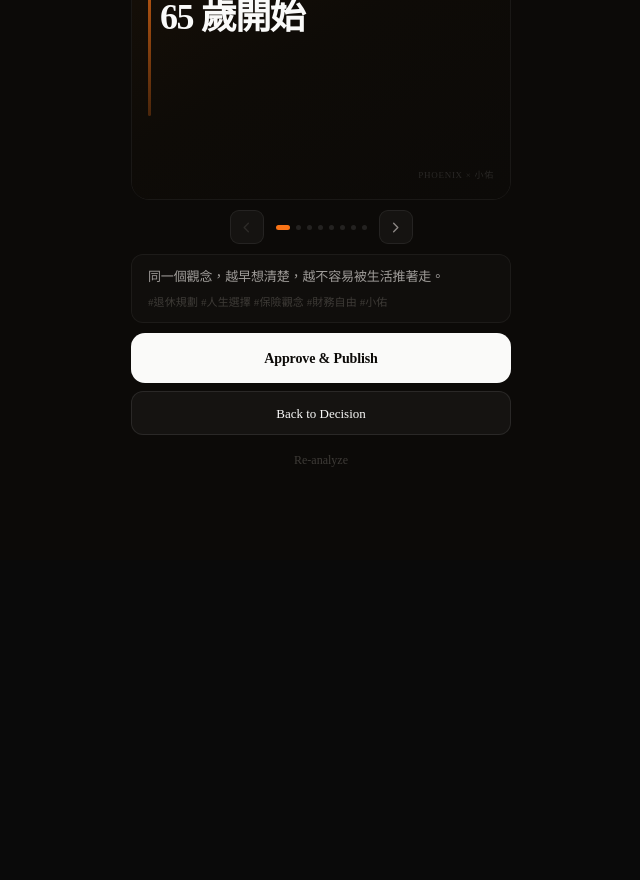
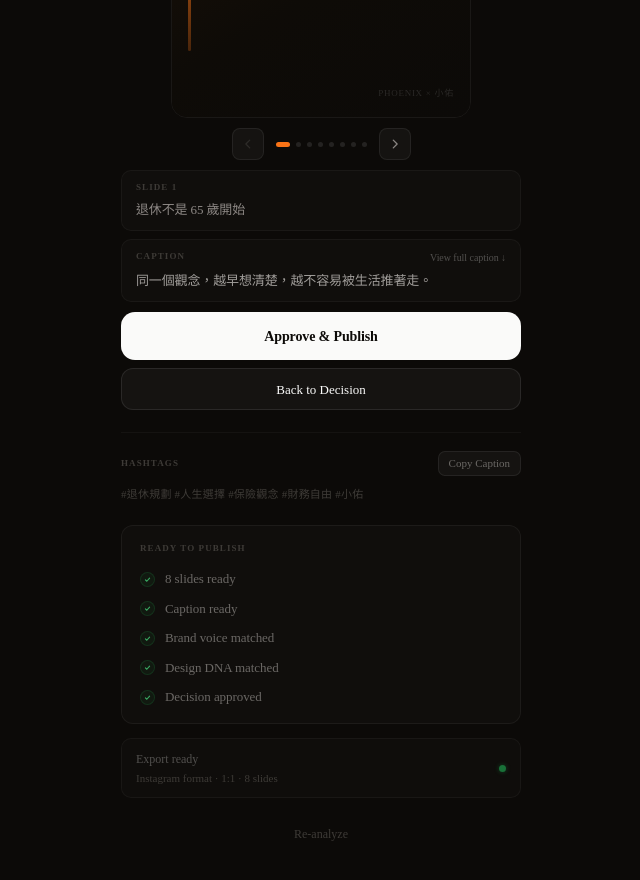
Before and after one commit to yusenghsu/phoenix, a Next.js app: page /carousel in a window 1280 px wide. Shown: the part 240-1120 px from the top of the page, without its empty margins (319-959 px from the left). Before the commit the page ends 800 px from the top, so only its background shows below. Built offline with nearby package versions, Linux system fonts and the light colour scheme.

Commit message:
Issue #006 Carousel export ready
Enhance carousel preview with slide copy, caption controls, checklist, and export-ready status.

```diff
--- a/src/app/carousel/page.tsx
+++ b/src/app/carousel/page.tsx
@@ -4,7 +4,7 @@ import { useState, useEffect } from "react";
 import { useRouter } from "next/navigation";
 import { PhoenixHeader } from "@/components/PhoenixHeader";
 
-// ─── Slide data ────────────────────────────────────────────────────────────────
+// ─── Data ─────────────────────────────────────────────────────────────────────
 
 interface Slide {
   id: number;
@@ -12,6 +12,7 @@ interface Slide {
   variant: "cover" | "two-thought" | "statement" | "dramatic" | "minimal" | "quote" | "closing";
   lines: string[];
   highlight?: string;
+  copy: string;
 }
 
 const SLIDES: Slide[] = [
@@ -20,12 +21,14 @@ const SLIDES: Slide[] = [
     bg: "linear-gradient(150deg, #1C1208 0%, #0E0B07 55%, #0C0A08 100%)",
     variant: "cover",
     lines: ["退休不是", "65 歲開始"],
+    copy: "退休不是 65 歲開始",
   },
   {
     id: 2,
     bg: "linear-gradient(150deg, #0A0B10 0%, #0C0A08 100%)",
     variant: "two-thought",
     lines: ["很多人以為退休是年紀問題。", "其實退休是選擇問題。"],
+    copy: "很多人以為退休是年紀問題。\n其實退休是選擇問題。",
   },
   {
     id: 3,
@@ -33,30 +36,35 @@ const SLIDES: Slide[] = [
     variant: "statement",
     lines: ["你今天怎麼花錢，", "其實已經在決定", "20 年後的自由。"],
     highlight: "20 年後的自由。",
+    copy: "你今天怎麼花錢，\n其實已經在決定 20 年後的自由。",
   },
   {
     id: 4,
     bg: "linear-gradient(180deg, #150A0A 0%, #0C0A08 100%)",
     variant: "dramatic",
     lines: ["真正可怕的不是沒退休金。", "是你一直以為還很早。"],
+    copy: "真正可怕的不是沒退休金。\n是你一直以為還很早。",
   },
   {
     id: 5,
     bg: "linear-gradient(145deg, #090C12 0%, #0C0A08 100%)",
     variant: "minimal",
     lines: ["保險不是答案。", "規劃才是。"],
+    copy: "保險不是答案。\n規劃才是。",
   },
   {
     id: 6,
     bg: "linear-gradient(135deg, #0C0A08 0%, #0B0C12 100%)",
     variant: "quote",
     lines: ["如果你不知道自己想過什麼生活，", "再多工具都只是工具。"],
+    copy: "如果你不知道自己想過什麼生活，\n再多工具都只是工具。",
   },
   {
     id: 7,
     bg: "linear-gradient(150deg, #140D0A 0%, #0C0A08 100%)",
     variant: "two-thought",
     lines: ["退休不是離開工作。", "是擁有選擇。"],
+    copy: "退休不是離開工作。\n是擁有選擇。",
   },
   {
     id: 8,
@@ -64,7 +72,26 @@ const SLIDES: Slide[] = [
     variant: "closing",
     lines: ["你不是在準備退休。", "你是在準備", "未來的自由。"],
     highlight: "未來的自由。",
+    copy: "你不是在準備退休。\n你是在準備未來的自由。",
   },
+];
+
+const CAPTION_BRIEF = "同一個觀念，越早想清楚，越不容易被生活推著走。";
+
+const CAPTION_FULL = `同一個觀念，越早想清楚，越不容易被生活推著走。
+
+很多人都以為退休是 65 歲以後才要想的事。但其實，你現在做的每一個選擇，都在決定未來的自由。
+
+如果你覺得退休還很遠，這篇貼文就是為你寫的。`;
+
+const HASHTAGS = ["#退休規劃", "#人生選擇", "#保險觀念", "#財務自由", "#小佑"];
+
+const CHECKLIST = [
+  "8 slides ready",
+  "Caption ready",
+  "Brand voice matched",
+  "Design DNA matched",
+  "Decision approved",
 ];
 
 // ─── Slide renderer ───────────────────────────────────────────────────────────
@@ -73,13 +100,7 @@ function SlideContent({ slide, total }: { slide: Slide; total: number }) {
   const pageLabel = (
     <div className="flex items-center justify-between" style={{ padding: "14px 16px 0" }}>
       <div className="flex items-center gap-1.5">
-        <div
-          style={{
-            width: 13, height: 13, borderRadius: 3,
-            background: "linear-gradient(145deg, #F97316, #FB923C)",
-            display: "flex", alignItems: "center", justifyContent: "center",
-          }}
-        >
+        <div style={{ width: 13, height: 13, borderRadius: 3, background: "linear-gradient(145deg, #F97316, #FB923C)", display: "flex", alignItems: "center", justifyContent: "center" }}>
           <svg width="6" height="6" viewBox="0 0 10 10" fill="none">
             <path d="M5 0.5L6.2 3.6H9.5L6.9 5.5L7.9 8.6L5 6.7L2.1 8.6L3.1 5.5L0.5 3.6H3.8L5 0.5Z" fill="white" />
           </svg>
@@ -99,9 +120,7 @@ function SlideContent({ slide, total }: { slide: Slide; total: number }) {
         <div style={{ position: "absolute", left: 16, top: "22%", bottom: "22%", width: 2.5, background: "linear-gradient(180deg, #F97316, rgba(249,115,22,0.25))", borderRadius: 2 }} />
         <div style={{ flex: 1, display: "flex", flexDirection: "column", justifyContent: "center", padding: "0 16px 0 28px" }}>
           {slide.lines.map((line, i) => (
-            <span key={i} style={{ display: "block", color: i === 0 ? "rgba(255,255,255,0.5)" : "#FAFAF9", fontSize: i === 0 ? 24 : 36, fontWeight: i === 0 ? 500 : 760, letterSpacing: "-0.04em", lineHeight: 1.1 }}>
-              {line}
-            </span>
+            <span key={i} style={{ display: "block", color: i === 0 ? "rgba(255,255,255,0.5)" : "#FAFAF9", fontSize: i === 0 ? 24 : 36, fontWeight: i === 0 ? 500 : 760, letterSpacing: "-0.04em", lineHeight: 1.1 }}>{line}</span>
           ))}
         </div>
         <div style={{ padding: "0 16px 14px", textAlign: "right" }}>
@@ -177,7 +196,6 @@ function SlideContent({ slide, total }: { slide: Slide; total: number }) {
     );
   }
 
-  // closing
   return (
     <div style={{ width: "100%", height: "100%", display: "flex", flexDirection: "column", background: slide.bg }}>
       {pageLabel}
@@ -200,23 +218,31 @@ export default function CarouselPage() {
   const router = useRouter();
   const [current, setCurrent] = useState(0);
   const [ready, setReady] = useState(false);
-  const [toast, setToast] = useState(false);
+  const [toast, setToast] = useState<string | null>(null);
+  const [captionExpanded, setCaptionExpanded] = useState(false);
   const total = SLIDES.length;
 
   useEffect(() => { setReady(true); }, []);
 
   useEffect(() => {
     function onKey(e: KeyboardEvent) {
-      if (e.key === "ArrowRight" && current < total - 1) setCurrent((i) => i + 1);
-      if (e.key === "ArrowLeft" && current > 0) setCurrent((i) => i - 1);
+      if (e.key === "ArrowRight") setCurrent((i) => Math.min(i + 1, total - 1));
+      if (e.key === "ArrowLeft") setCurrent((i) => Math.max(i - 1, 0));
     }
     window.addEventListener("keydown", onKey);
     return () => window.removeEventListener("keydown", onKey);
-  }, [current, total]);
+  }, [total]);
 
-  function handleReanalyze() {
-    setToast(true);
-    setTimeout(() => setToast(false), 3000);
+  function showToast(msg: string) {
+    setToast(msg);
+    setTimeout(() => setToast(null), 3000);
+  }
+
+  function handleCopyCaption() {
+    if (typeof navigator !== "undefined" && navigator.clipboard) {
+      navigator.clipboard.writeText(CAPTION_FULL).catch(() => {});
+    }
+    showToast("Caption copied.");
   }
 
   return (
@@ -239,24 +265,19 @@ export default function CarouselPage() {
         }}
       >
         <div style={{ background: "rgba(14,10,6,0.97)", border: "1px solid rgba(255,255,255,0.08)", borderRadius: 20, padding: "8px 16px", backdropFilter: "blur(20px)" }}>
-          <span style={{ color: "#8C8784", fontSize: 13 }}>Phoenix will re-analyze tonight.</span>
+          <span style={{ color: "#8C8784", fontSize: 13 }}>{toast}</span>
         </div>
       </div>
 
       {/* ── Nav ── */}
       <PhoenixHeader
         right={
-          <div
-            style={{
+          <div style={{
             background: "rgba(249,115,22,0.08)",
             border: "1px solid rgba(249,115,22,0.12)",
-              borderRadius: 7,
-              padding: "3px 9px",
-              color: "#F97316",
-              fontSize: 11,
-              fontWeight: 600,
-            }}
-          >
+            borderRadius: 7, padding: "3px 9px",
+            color: "#F97316", fontSize: 11, fontWeight: 600,
+          }}>
             {current + 1} / {total}
           </div>
         }
@@ -265,45 +286,44 @@ export default function CarouselPage() {
       {/* ── Main ── */}
       <main
         className="relative z-10 flex flex-1 flex-col items-center px-4"
-        style={{ paddingTop: 16, paddingBottom: 20 }}
+        style={{ paddingTop: 14, paddingBottom: 48 }}
       >
-        <div className="w-full flex flex-col" style={{ maxWidth: 380 }}>
+        <div className="w-full flex flex-col" style={{ maxWidth: 400 }}>
 
-          {/* Slide card — 1:1 */}
+          {/* ── Slide card ── */}
           {ready && (
-            <div
-              style={{
-                width: "100%",
+            <div style={{
+              width: "min(calc(100vw - 32px), 300px)",
               aspectRatio: "1 / 1",
-                borderRadius: 18,
+              borderRadius: 16,
               overflow: "hidden",
               border: "1px solid rgba(255,255,255,0.06)",
               marginBottom: 10,
               position: "relative",
               flexShrink: 0,
-              }}
-            >
+              alignSelf: "center",
+            }}>
               <div key={current} className="animate-slide-in" style={{ position: "absolute", inset: 0 }}>
                 <SlideContent slide={SLIDES[current]} total={total} />
               </div>
             </div>
           )}
 
-          {/* Navigation */}
+          {/* ── Navigation ── */}
           {ready && (
             <div className="flex items-center justify-center gap-3" style={{ marginBottom: 10 }}>
               <button
                 onClick={() => setCurrent((i) => Math.max(i - 1, 0))}
                 disabled={current === 0}
                 style={{
-                  width: 34, height: 34, borderRadius: 9,
+                  width: 32, height: 32, borderRadius: 8,
                   background: "rgba(255,255,255,0.04)",
                   border: "1px solid rgba(255,255,255,0.07)",
                   color: current === 0 ? "#2E2C29" : "#8C8784",
                   display: "flex", alignItems: "center", justifyContent: "center", flexShrink: 0,
                 }}
               >
-                <svg width="13" height="13" viewBox="0 0 14 14" fill="none">
+                <svg width="12" height="12" viewBox="0 0 14 14" fill="none">
                   <path d="M9 2.5L4.5 7L9 11.5" stroke="currentColor" strokeWidth="1.5" strokeLinecap="round" strokeLinejoin="round" />
                 </svg>
               </button>
@@ -327,47 +347,77 @@ export default function CarouselPage() {
                 onClick={() => setCurrent((i) => Math.min(i + 1, total - 1))}
                 disabled={current === total - 1}
                 style={{
-                  width: 34, height: 34, borderRadius: 9,
+                  width: 32, height: 32, borderRadius: 8,
                   background: "rgba(255,255,255,0.04)",
                   border: "1px solid rgba(255,255,255,0.07)",
                   color: current === total - 1 ? "#2E2C29" : "#8C8784",
                   display: "flex", alignItems: "center", justifyContent: "center", flexShrink: 0,
                 }}
               >
-                <svg width="13" height="13" viewBox="0 0 14 14" fill="none">
+                <svg width="12" height="12" viewBox="0 0 14 14" fill="none">
                   <path d="M5 2.5L9.5 7L5 11.5" stroke="currentColor" strokeWidth="1.5" strokeLinecap="round" strokeLinejoin="round" />
                 </svg>
               </button>
             </div>
           )}
 
-          {/* Caption — compact */}
+          {/* ── Current slide copy ── */}
           {ready && (
-            <div
-              style={{
-                padding: "12px 16px",
-                borderRadius: 12,
+            <div style={{
+              padding: "10px 14px",
+              borderRadius: 10,
               background: "rgba(255,255,255,0.02)",
-                border: "1px solid rgba(255,255,255,0.05)",
-                marginBottom: 10,
-              }}
-            >
-              <p style={{ color: "#A09D9A", fontSize: 13, lineHeight: 1.6, letterSpacing: "-0.01em", marginBottom: 6 }}>
-                同一個觀念，越早想清楚，越不容易被生活推著走。
+              border: "1px solid rgba(255,255,255,0.04)",
+              marginBottom: 8,
+            }}>
+              <p style={{ color: "#3E3B37", fontSize: 9, fontWeight: 600, letterSpacing: "0.12em", textTransform: "uppercase", marginBottom: 5 }}>
+                Slide {current + 1}
               </p>
-              <p style={{ color: "#3E3B37", fontSize: 11, letterSpacing: "0.01em" }}>
-                #退休規劃 #人生選擇 #保險觀念 #財務自由 #小佑
+              <p style={{ color: "#8C8784", fontSize: 13, lineHeight: 1.55, letterSpacing: "-0.01em", whiteSpace: "pre-line" }}>
+                {SLIDES[current].copy}
               </p>
             </div>
           )}
 
-          {/* Actions */}
+          {/* ── Caption ── */}
+          {ready && (
+            <div style={{
+              padding: "10px 14px",
+              borderRadius: 10,
+              background: "rgba(255,255,255,0.02)",
+              border: "1px solid rgba(255,255,255,0.04)",
+              marginBottom: 10,
+            }}>
+              <div className="flex items-center justify-between" style={{ marginBottom: 6 }}>
+                <p style={{ color: "#3E3B37", fontSize: 9, fontWeight: 600, letterSpacing: "0.12em", textTransform: "uppercase" }}>
+                  Caption
+                </p>
+                <button
+                  onClick={() => setCaptionExpanded((v) => !v)}
+                  style={{ background: "none", border: "none", padding: 0, color: "#52504E", fontSize: 10, letterSpacing: "-0.005em", cursor: "pointer" }}
+                >
+                  {captionExpanded ? "Collapse ↑" : "View full caption ↓"}
+                </button>
+              </div>
+              {captionExpanded ? (
+                <p style={{ color: "#A09D9A", fontSize: 13, lineHeight: 1.7, letterSpacing: "-0.01em", whiteSpace: "pre-line" }}>
+                  {CAPTION_FULL}
+                </p>
+              ) : (
+                <p style={{ color: "#A09D9A", fontSize: 13, lineHeight: 1.6, letterSpacing: "-0.01em" }}>
+                  {CAPTION_BRIEF}
+                </p>
+              )}
+            </div>
+          )}
+
+          {/* ── Primary actions ── */}
           {ready && (
             <div style={{ display: "flex", flexDirection: "column", gap: 8 }}>
               <button
                 onClick={() => router.push("/publish")}
                 style={{
-                  width: "100%", height: 50,
+                  width: "100%", height: 48,
                   borderRadius: 14,
                   background: "#FAFAF9",
                   color: "#0C0A08",
@@ -382,7 +432,7 @@ export default function CarouselPage() {
               <button
                 onClick={() => router.push("/decision")}
                 style={{
-                  width: "100%", height: 44,
+                  width: "100%", height: 42,
                   borderRadius: 12,
                   background: "rgba(255,255,255,0.04)",
                   color: "#FAFAF9",
@@ -392,21 +442,108 @@ export default function CarouselPage() {
               >
                 Back to Decision
               </button>
+            </div>
+          )}
 
+          {/* ── Divider ── */}
+          {ready && (
+            <div style={{ height: 1, background: "rgba(255,255,255,0.04)", margin: "22px 0 18px" }} />
+          )}
+
+          {/* ── Hashtags + Copy Caption ── */}
+          {ready && (
+            <div style={{ marginBottom: 20 }}>
+              <div className="flex items-center justify-between" style={{ marginBottom: 8 }}>
+                <p style={{ color: "#3E3B37", fontSize: 9, fontWeight: 600, letterSpacing: "0.12em", textTransform: "uppercase" }}>
+                  Hashtags
+                </p>
                 <button
-                onClick={handleReanalyze}
+                  onClick={handleCopyCaption}
                   style={{
-                  width: "100%", height: 34,
+                    background: "rgba(255,255,255,0.04)",
+                    border: "1px solid rgba(255,255,255,0.07)",
+                    borderRadius: 7, padding: "3px 10px",
+                    color: "#6B6865", fontSize: 11, fontWeight: 500,
+                    cursor: "pointer",
+                  }}
+                >
+                  Copy Caption
+                </button>
+              </div>
+              <p style={{ color: "#3E3B37", fontSize: 11, lineHeight: 1.9, letterSpacing: "0.02em" }}>
+                {HASHTAGS.join("  ")}
+              </p>
+            </div>
+          )}
+
+          {/* ── Ready to publish checklist ── */}
+          {ready && (
+            <div style={{
+              padding: "16px 18px",
+              borderRadius: 12,
+              background: "rgba(255,255,255,0.02)",
+              border: "1px solid rgba(255,255,255,0.05)",
+              marginBottom: 14,
+            }}>
+              <p style={{ color: "#3E3B37", fontSize: 9, fontWeight: 600, letterSpacing: "0.12em", textTransform: "uppercase", marginBottom: 14 }}>
+                Ready to publish
+              </p>
+              <div style={{ display: "flex", flexDirection: "column", gap: 10 }}>
+                {CHECKLIST.map((item) => (
+                  <div key={item} style={{ display: "flex", alignItems: "center", gap: 10 }}>
+                    <div style={{
+                      width: 15, height: 15, borderRadius: "50%",
+                      background: "rgba(34,197,94,0.06)",
+                      border: "1px solid rgba(34,197,94,0.14)",
+                      display: "flex", alignItems: "center", justifyContent: "center",
+                      flexShrink: 0,
+                    }}>
+                      <svg width="7" height="7" viewBox="0 0 10 10" fill="none">
+                        <path d="M2 5.5L4 7.5L8 3" stroke="rgba(74,222,128,0.75)" strokeWidth="1.6" strokeLinecap="round" strokeLinejoin="round" />
+                      </svg>
+                    </div>
+                    <span style={{ color: "#6B6865", fontSize: 13, letterSpacing: "-0.005em" }}>{item}</span>
+                  </div>
+                ))}
+              </div>
+            </div>
+          )}
+
+          {/* ── Export status ── */}
+          {ready && (
+            <div style={{
+              padding: "11px 14px",
               borderRadius: 10,
-                  background: "transparent",
-                  color: "#3E3B37",
-                  fontSize: 12, fontWeight: 400,
-                  border: "none",
+              background: "rgba(255,255,255,0.015)",
+              border: "1px solid rgba(255,255,255,0.04)",
+              marginBottom: 20,
+              display: "flex", alignItems: "center", justifyContent: "space-between",
+            }}>
+              <div>
+                <p style={{ color: "#52504E", fontSize: 12, fontWeight: 500, marginBottom: 2 }}>Export ready</p>
+                <p style={{ color: "#3E3B37", fontSize: 11 }}>Instagram format · 1:1 · 8 slides</p>
+              </div>
+              <div style={{
+                width: 7, height: 7, borderRadius: "50%",
+                background: "rgba(34,197,94,0.55)",
+                boxShadow: "0 0 5px rgba(34,197,94,0.3)",
+              }} />
+            </div>
+          )}
+
+          {/* ── Re-analyze ghost ── */}
+          {ready && (
+            <button
+              onClick={() => showToast("Phoenix will re-analyze tonight.")}
+              style={{
+                width: "100%", height: 32,
+                borderRadius: 10, background: "transparent",
+                color: "#3E3B37", fontSize: 12, fontWeight: 400,
+                border: "none", cursor: "pointer",
               }}
             >
               Re-analyze
             </button>
-            </div>
           )}
 
         </div>
```
Lines whose indentation alone changed are shown as unchanged.
